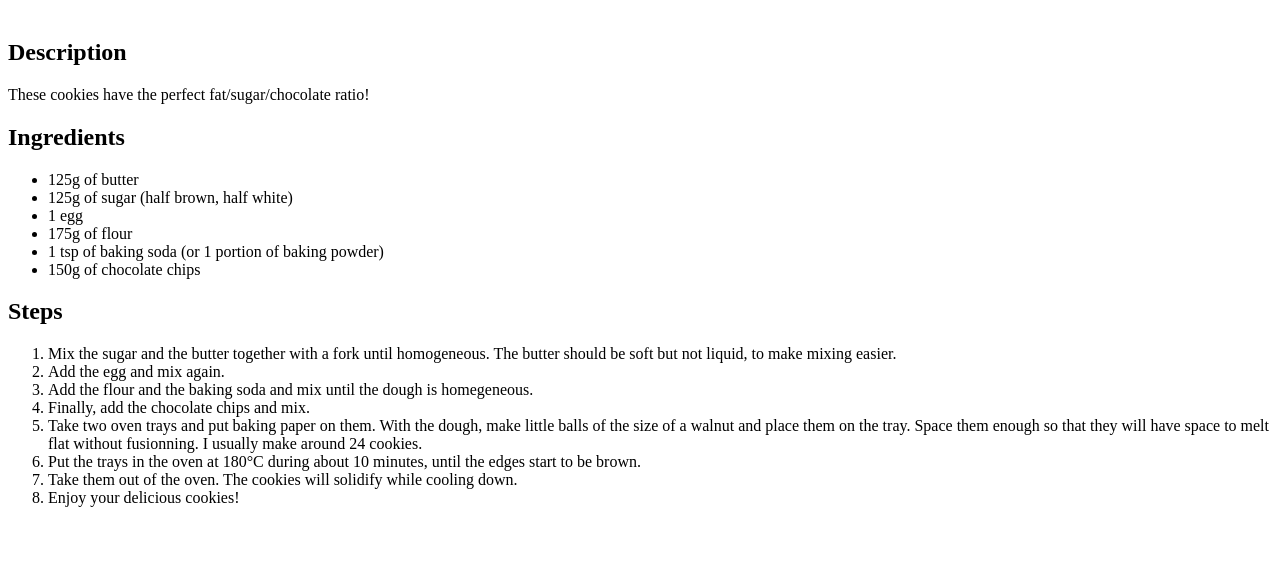
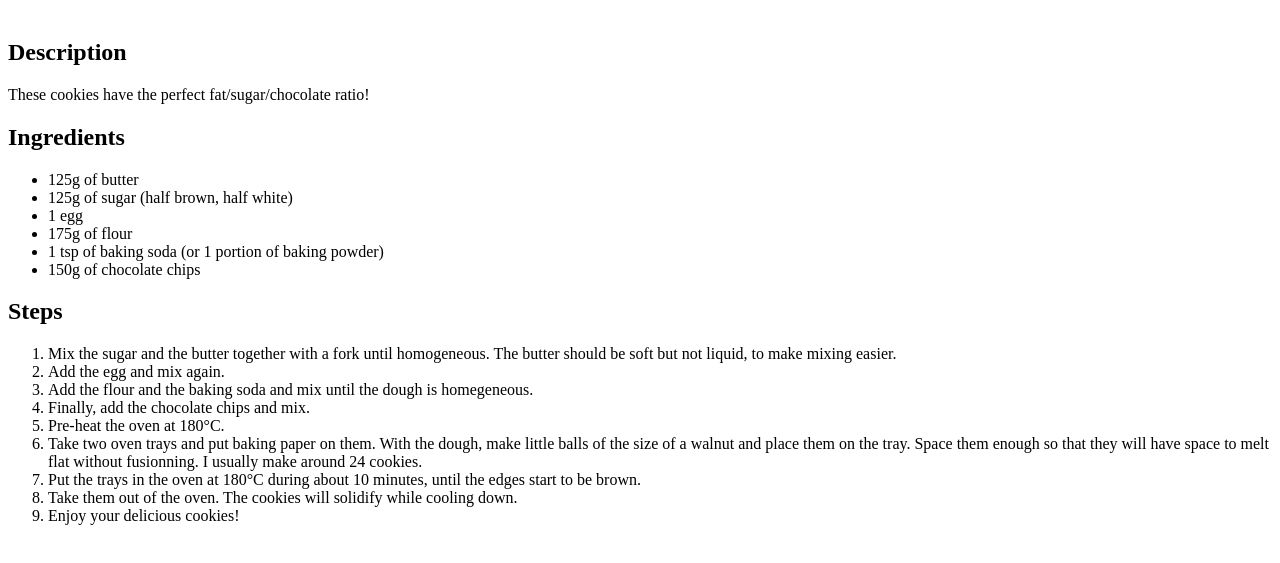
Before and after one commit to camille-lanuel/odin-recipes, a plain HTML site: page recipes/chocolate-chip-cookies.html in a window 1280 px wide. Shown: the part 79-642 px from the top of the page. Drawn offline with Linux system fonts and the light colour scheme.

Commit message:
added oven pre-heat step

```diff
--- a/recipes/chocolate-chip-cookies.html
+++ b/recipes/chocolate-chip-cookies.html
@@ -24,6 +24,7 @@
             <li>Add the egg and mix again.</li>
             <li>Add the flour and the baking soda and mix until the dough is homegeneous.</li>
             <li>Finally, add the chocolate chips and mix.</li>
+            <li>Pre-heat the oven at 180°C.</li>
             <li>Take two oven trays and put baking paper on them. With the dough, make little balls of the size of a walnut and place them on the tray. Space them enough so that they will have space to melt flat without fusionning. I usually make around 24 cookies.</li>
             <li>Put the trays in the oven at 180°C during about 10 minutes, until the edges start to be brown.</li>
             <li>Take them out of the oven. The cookies will solidify while cooling down.</li>
```
